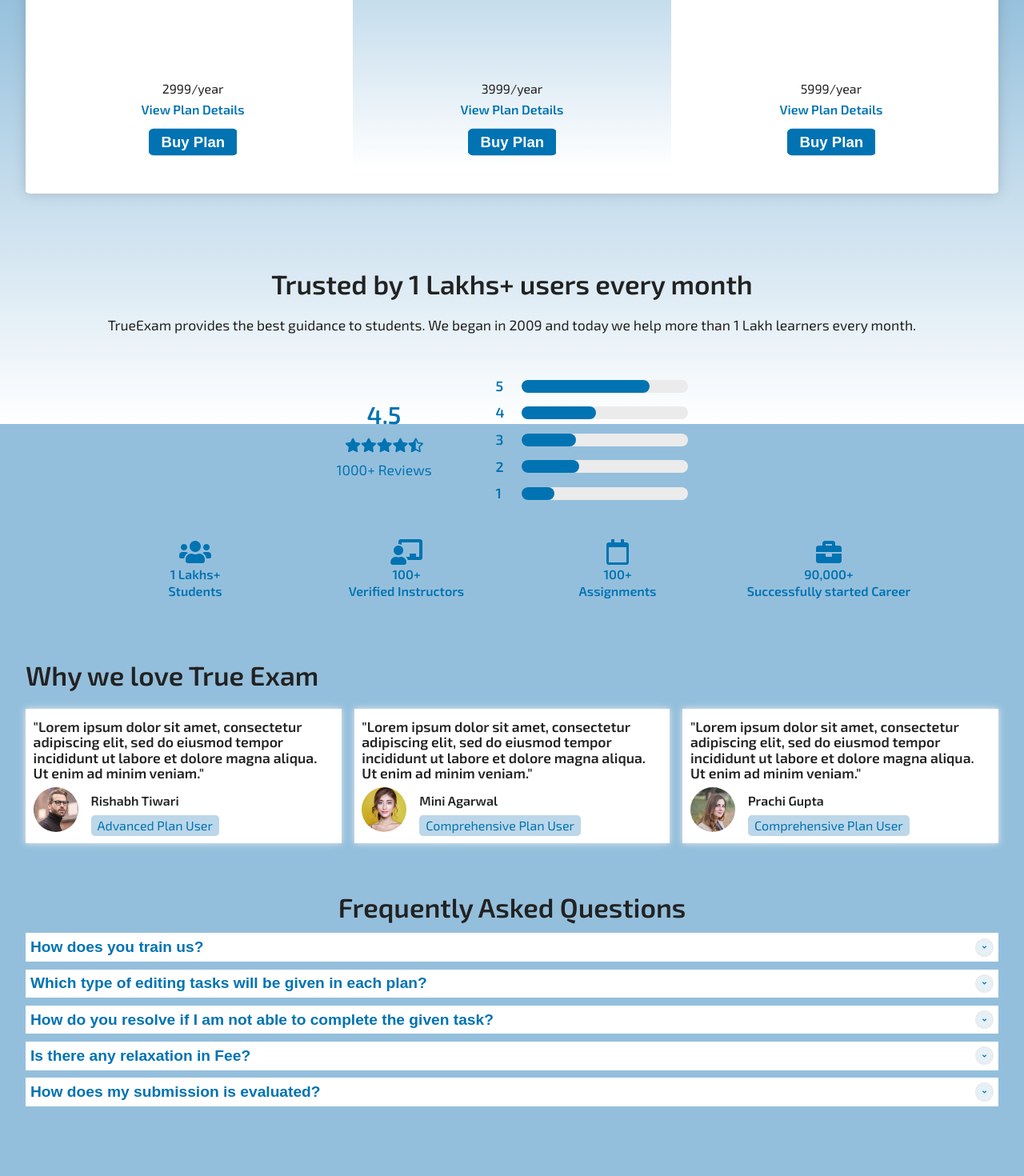
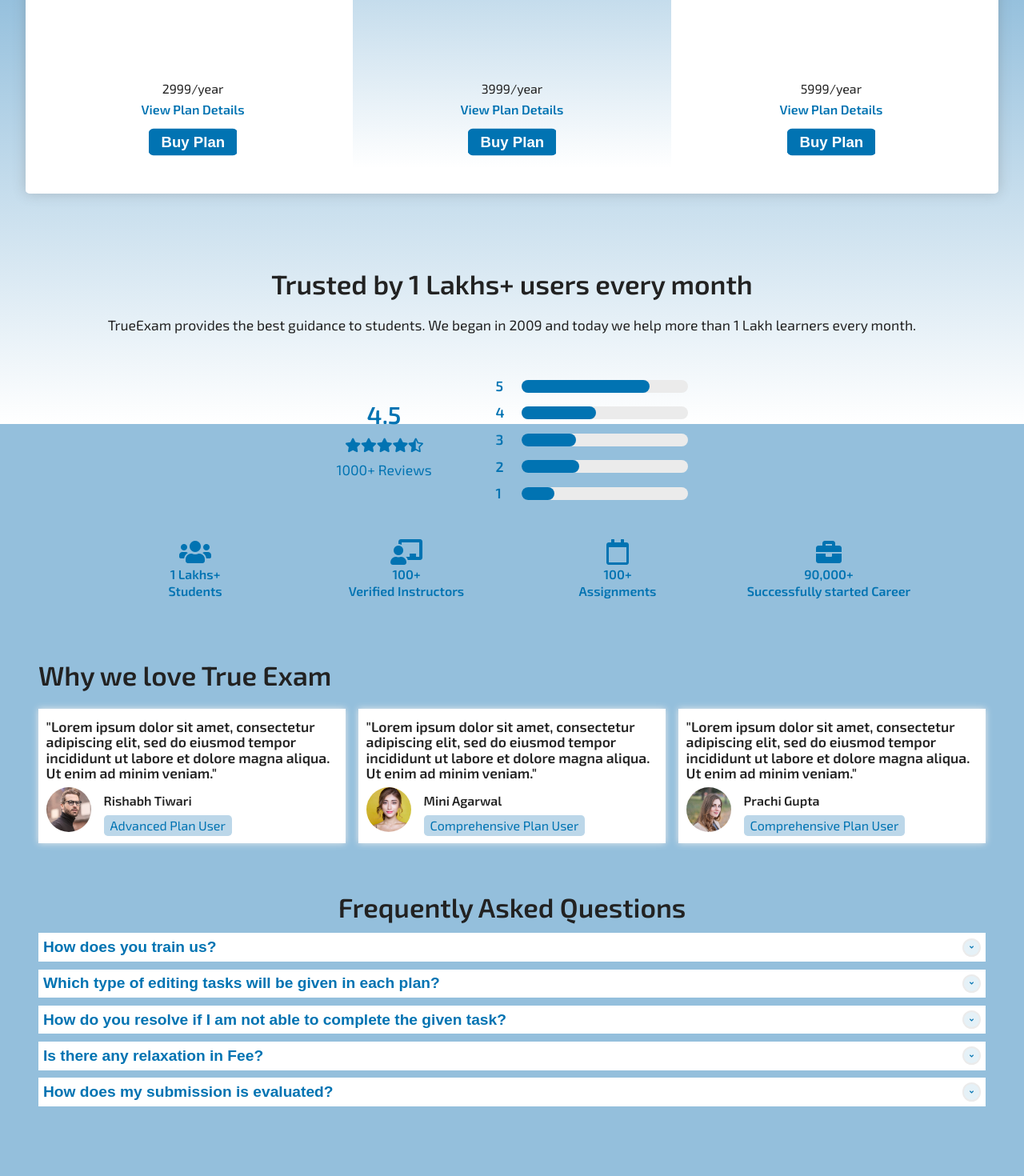
Before and after one commit to soorajarsn/True-exam, a React (Vite) app: page / in a window 1280 px wide. Shown: the part 778-2248 px from the top of the page at 80% size. Built offline with nearby package versions, Linux system fonts and the light colour scheme.

Commit message:
modify theme

```diff
--- a/src/styles/theme.scss
+++ b/src/styles/theme.scss
@@ -516,7 +516,7 @@
         padding-right: 3rem;
 
         &.full-width {
-            width: calc(100% - 4rem);
+            width: calc(100% - 6rem);
         }
     }
 
```
